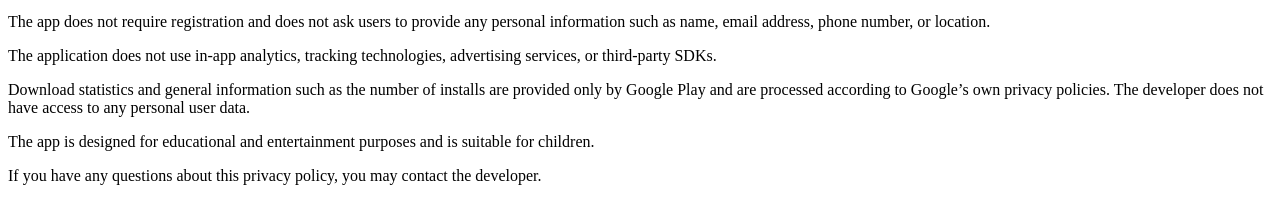
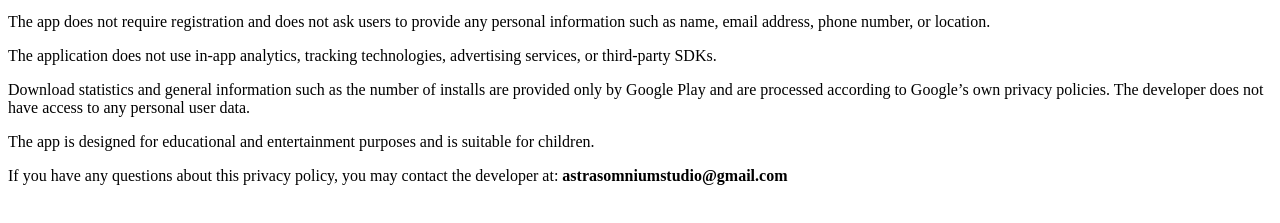
Before and after one commit to temashkaartem/privacy-policy, a plain HTML site: page index.html in a window 1280 px wide. Shown: the part 101-324 px from the top of the page. Drawn offline with Linux system fonts and the light colour scheme.

Commit message:
Update index.html

```diff
--- a/index.html
+++ b/index.html
@@ -17,7 +17,7 @@
 
 <p>The app is designed for educational and entertainment purposes and is suitable for children.</p>
 
-<p>If you have any questions about this privacy policy, you may contact the developer.</p>
+<p>If you have any questions about this privacy policy, you may contact the developer at: <strong>astrasomniumstudio@gmail.com</strong></p>
 
 </body>
 </html>
```
